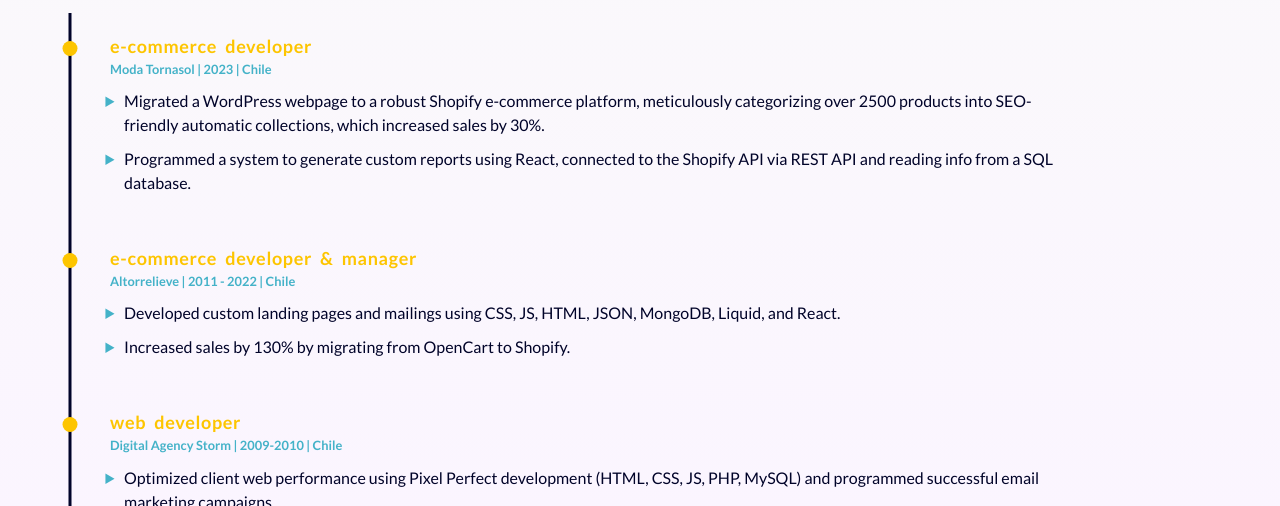
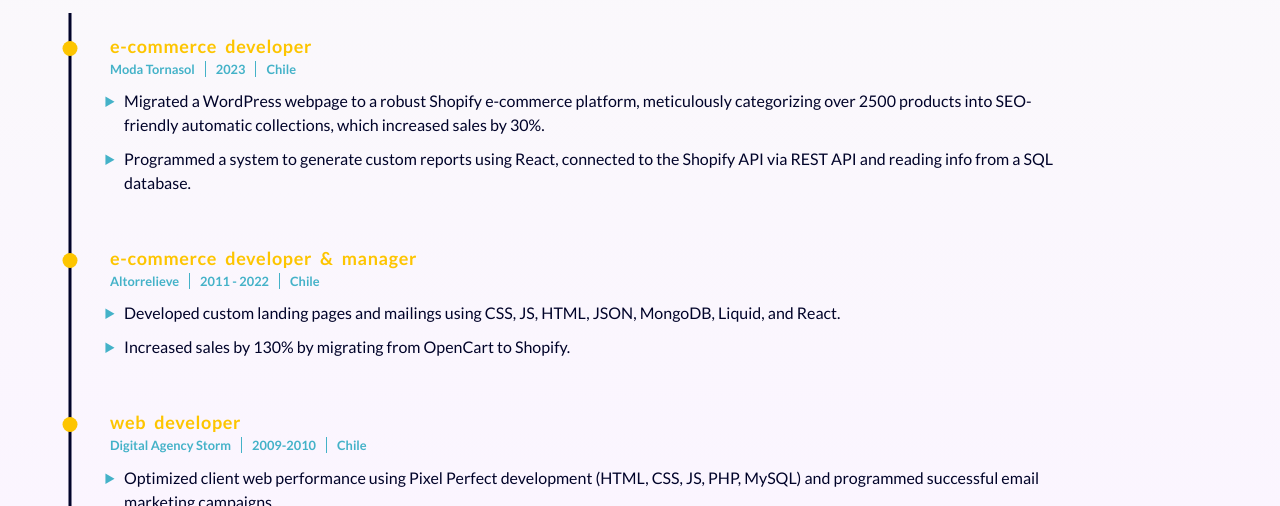
Before and after one commit to shimapi/portfolio, a React (Vite) app: page / in a window 1280 px wide. Shown: the part 263-769 px from the top of the page. Built offline with nearby package versions, Linux system fonts and the light colour scheme.

Commit message:
feat: styling experience cv

```diff
--- a/src/components/Experience/Experience.scss
+++ b/src/components/Experience/Experience.scss
@@ -82,7 +82,20 @@
 		&-date {
 			font-size: 0.8rem;
 			color: $color-cerulean;
+
+			&-span {
+				padding: 0 10px;
+				border-right: 1px solid $color-cerulean;
+
+				&:first-child {
+					padding-left: 0;
+				}
+				&:last-child {
+					border-right: none;
+				}
+			}
 		}
+
 		&-description {
 			margin-left: 4px;
 		}
--- a/src/components/Experience/ExperienceCV.jsx
+++ b/src/components/Experience/ExperienceCV.jsx
@@ -23,8 +23,15 @@
 							{expArray[index].title}
 						</h4>
 						<h5 className="experience-cv__jobinfo-date">
-							{expArray[index].bizz} | {expArray[index].date} |{" "}
-							{expArray[0].place}
+							<span className="experience-cv__jobinfo-date-span">
+								{expArray[index].bizz}
+							</span>
+							<span className="experience-cv__jobinfo-date-span">
+								{expArray[index].date}
+							</span>
+							<span className="experience-cv__jobinfo-date-span">
+								{expArray[0].place}
+							</span>
 						</h5>
 						<ul className="experience-cv__jobinfo-description">
 							<li className="experience-cv__jobinfo-bullet">
--- a/src/styles.scss
+++ b/src/styles.scss
@@ -42,7 +42,7 @@
 .container {
 	color: light-dark($color-dark-deepblue, $color-light-pale-lilac);
 	display: flex;
-	// height: 100vh;
+	min-height: 100vh;
 	flex-direction: column;
 	padding: 0 30px;
 	align-items: center;
```
